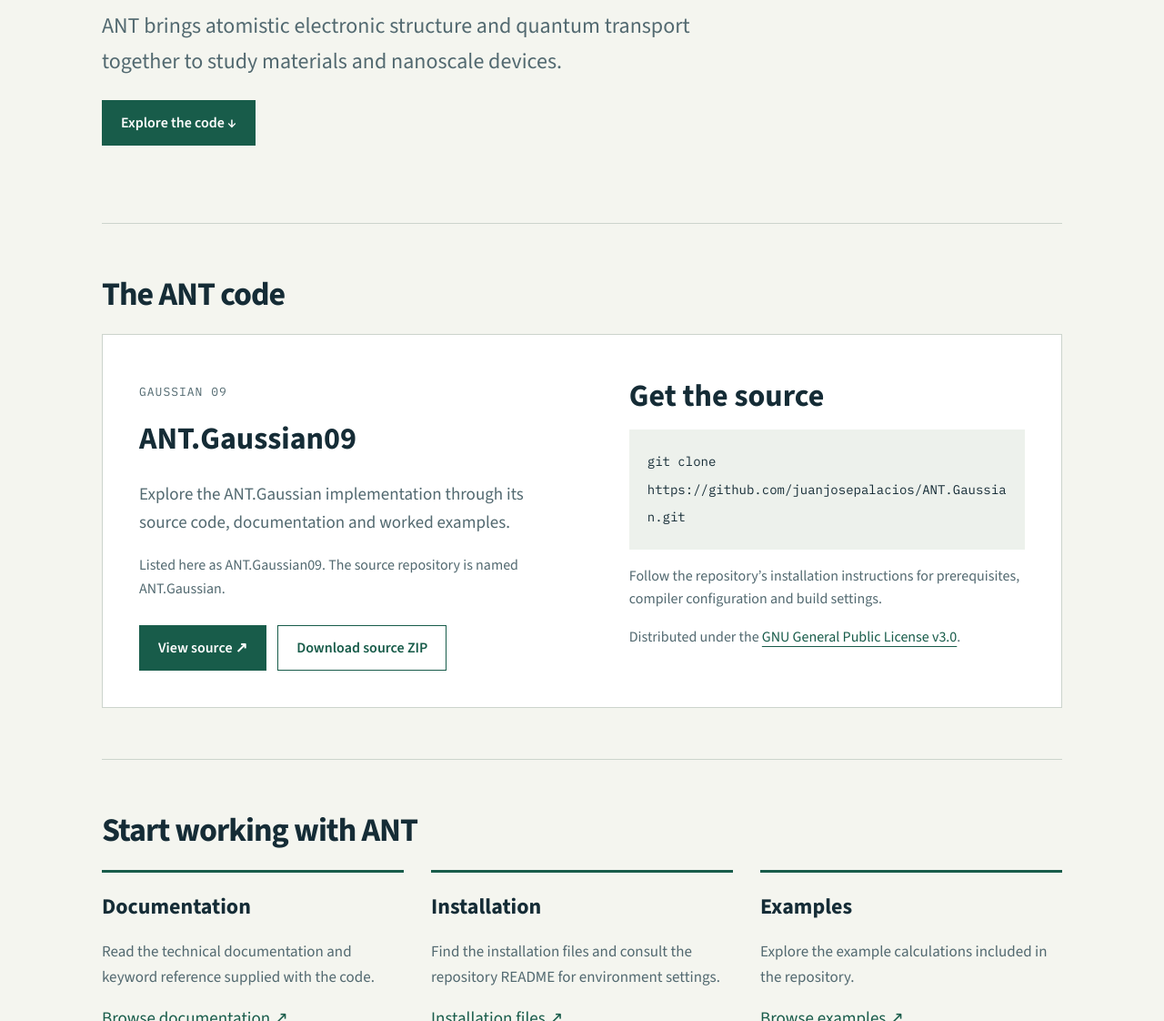
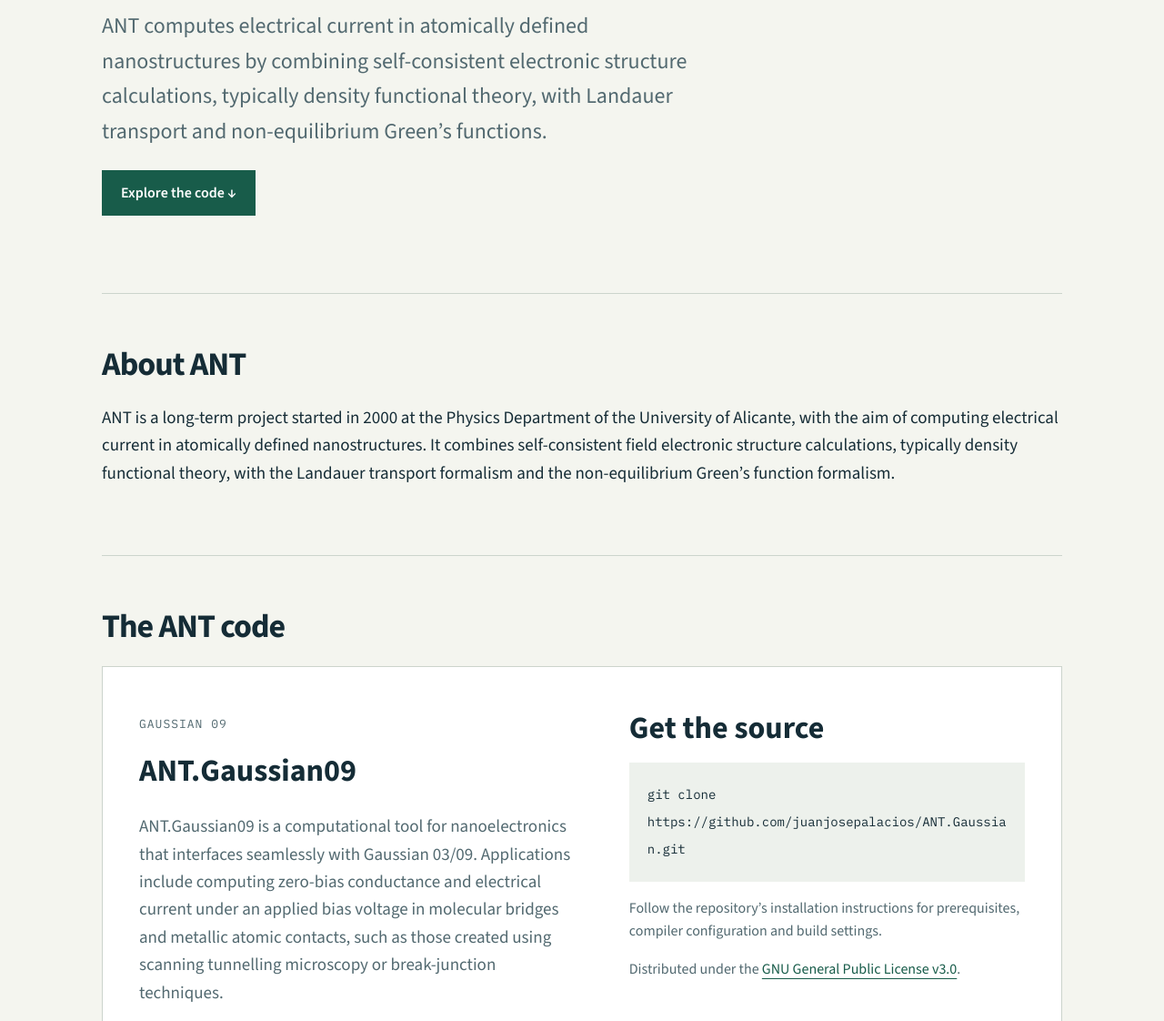
Before and after one commit to juanjosepalacios/ANT, a plain HTML site: page index.html in a window 1280 px wide. Shown: the part 459-1581 px from the top of the page at 91% size. Drawn offline with nearby package versions, Linux system fonts and the light colour scheme.

Commit message:
Expand ANT description from original documentation

```diff
--- a/index.html
+++ b/index.html
@@ -14,8 +14,9 @@
 <body>
 <header><nav class="wrap" aria-label="Main navigation"><a class="brand" href="./">ANT<span aria-hidden="true" style="color:#8faaa0">.</span></a><div class="navlinks"><a href="#codes">Code</a><a href="#resources">Resources</a><a href="https://github.com/juanjosepalacios/ANT">GitHub ↗</a></div></nav></header>
 <main class="wrap">
-<div class="hero"><p class="eyebrow">Atomistic NanoTransport</p><h1>Quantum transport.<span>From the atom up.</span></h1><p class="lead">ANT brings atomistic electronic structure and quantum transport together to study materials and nanoscale devices.</p><a class="button primary" href="#codes">Explore the code ↓</a></div>
-<section id="codes"><h2>The ANT code</h2><article class="code"><div><p class="eyebrow">Gaussian 09</p><h3>ANT.Gaussian09</h3><p>Explore the ANT.Gaussian implementation through its source code, documentation and worked examples.</p><p class="note">Listed here as ANT.Gaussian09. The source repository is named ANT.Gaussian.</p><div class="actions"><a class="button primary" href="https://github.com/juanjosepalacios/ANT.Gaussian">View source ↗</a><a class="button" href="https://github.com/juanjosepalacios/ANT.Gaussian/archive/refs/heads/master.zip">Download source ZIP</a></div></div><div><h3>Get the source</h3><pre><code>git clone https://github.com/juanjosepalacios/ANT.Gaussian.git</code></pre><p class="note">Follow the repository’s installation instructions for prerequisites, compiler configuration and build settings.</p><p class="note">Distributed under the <a href="https://github.com/juanjosepalacios/ANT.Gaussian/blob/master/LICENSE">GNU General Public License v3.0</a>.</p></div></article></section>
+<div class="hero"><p class="eyebrow">Atomistic NanoTransport</p><h1>Quantum transport.<span>From the atom up.</span></h1><p class="lead">ANT computes electrical current in atomically defined nanostructures by combining self-consistent electronic structure calculations, typically density functional theory, with Landauer transport and non-equilibrium Green’s functions.</p><a class="button primary" href="#codes">Explore the code ↓</a></div>
+<section id="about"><h2>About ANT</h2><p>ANT is a long-term project started in 2000 at the Physics Department of the University of Alicante, with the aim of computing electrical current in atomically defined nanostructures. It combines self-consistent field electronic structure calculations, typically density functional theory, with the Landauer transport formalism and the non-equilibrium Green’s function formalism.</p></section>
+<section id="codes"><h2>The ANT code</h2><article class="code"><div><p class="eyebrow">Gaussian 09</p><h3>ANT.Gaussian09</h3><p>ANT.Gaussian09 is a computational tool for nanoelectronics that interfaces seamlessly with Gaussian 03/09. Applications include computing zero-bias conductance and electrical current under an applied bias voltage in molecular bridges and metallic atomic contacts, such as those created using scanning tunnelling microscopy or break-junction techniques.</p><p>Its use can also be extended to scanning tunnelling spectroscopy and the simulation of scanning tunnelling and electrostatic force microscopy.</p><p class="note">Listed here as ANT.Gaussian09. The source repository is named ANT.Gaussian.</p><div class="actions"><a class="button primary" href="https://github.com/juanjosepalacios/ANT.Gaussian">View source ↗</a><a class="button" href="https://github.com/juanjosepalacios/ANT.Gaussian/archive/refs/heads/master.zip">Download source ZIP</a></div></div><div><h3>Get the source</h3><pre><code>git clone https://github.com/juanjosepalacios/ANT.Gaussian.git</code></pre><p class="note">Follow the repository’s installation instructions for prerequisites, compiler configuration and build settings.</p><p class="note">Distributed under the <a href="https://github.com/juanjosepalacios/ANT.Gaussian/blob/master/LICENSE">GNU General Public License v3.0</a>.</p></div></article></section>
 <section id="resources"><h2>Start working with ANT</h2><div class="resources"><article class="resource"><h3>Documentation</h3><p>Read the technical documentation and keyword reference supplied with the code.</p><a href="https://github.com/juanjosepalacios/ANT.Gaussian/tree/master/doc">Browse documentation ↗</a></article><article class="resource"><h3>Installation</h3><p>Find the installation files and consult the repository README for environment settings.</p><a href="https://github.com/juanjosepalacios/ANT.Gaussian/tree/master/install">Installation files ↗</a></article><article class="resource"><h3>Examples</h3><p>Explore the example calculations included in the repository.</p><a href="https://github.com/juanjosepalacios/ANT.Gaussian/tree/master/examples">Browse examples ↗</a></article></div></section>
 <section><h2>Research &amp; contact</h2><p>ANT is developed in the context of research in atomistic electronic structure and quantum transport led by Juan José Palacios.</p><p><a href="https://members.ifimac.uam.es/atomelix/">AtomEliX research group ↗</a> &nbsp;·&nbsp; <a href="mailto:juanjose.palacios@uam.es">Contact Juan José Palacios</a></p></section>
 </main><footer><div class="wrap"><span>ANT — Atomistic NanoTransport</span><a href="https://github.com/juanjosepalacios/ANT.Gaussian">ANT.Gaussian09 source repository ↗</a></div></footer>
```
